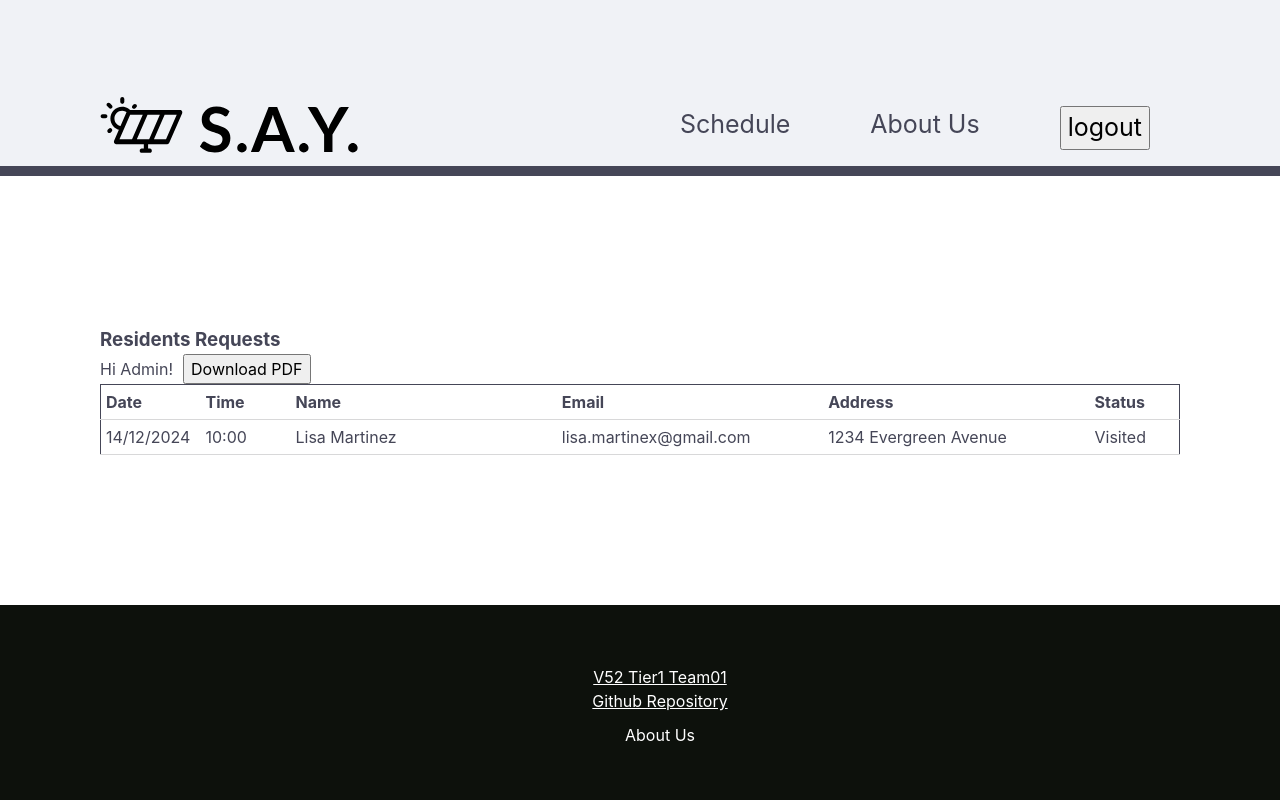
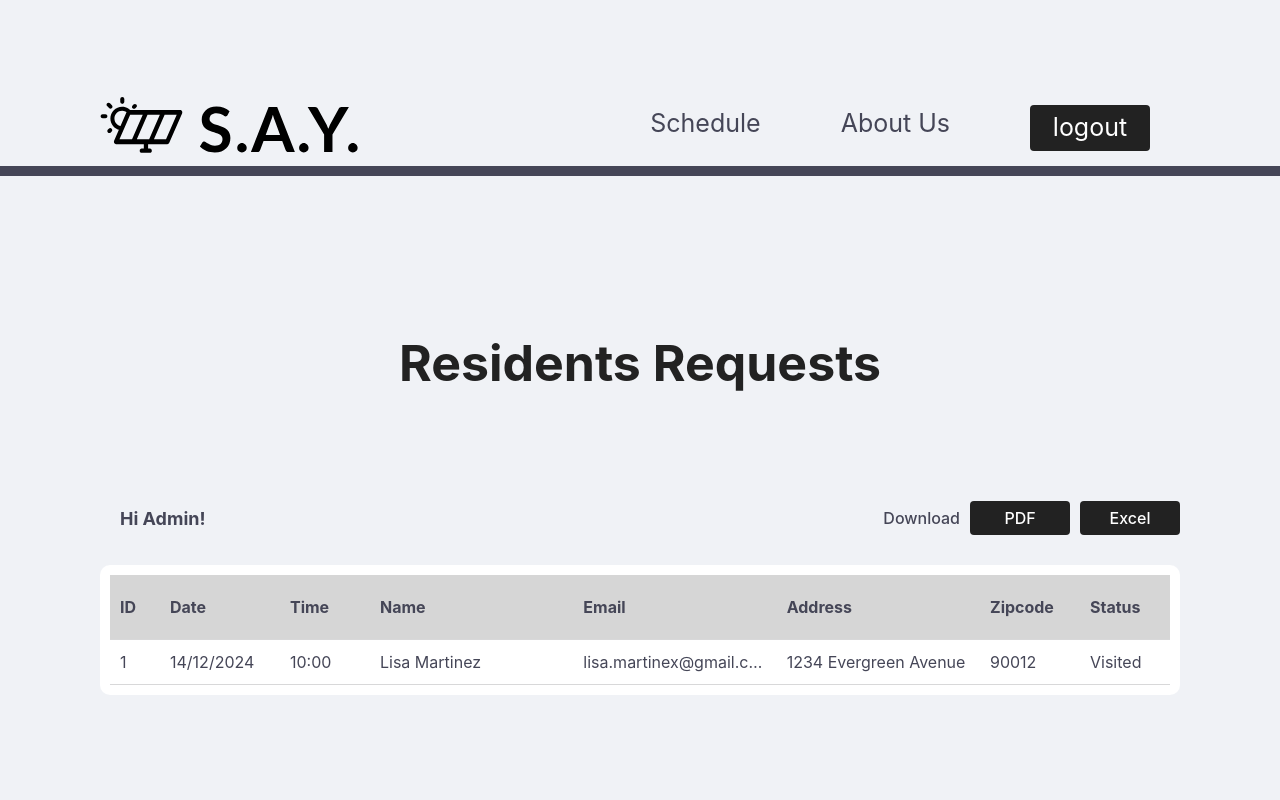
Before and after one commit to chingu-voyages/v52-tier1-team-01, a React (Create React App) app in the folder solarapp/: page /dashboard in a window 1280 px wide. Shown: the top 800 px of the page. Built offline with nearby package versions, Linux system fonts and the light colour scheme.

Commit message:
Update admin design 14nov2024

```diff
--- a/solarapp/src/components/DashboardComponents/DashboardInfo.jsx
+++ b/solarapp/src/components/DashboardComponents/DashboardInfo.jsx
@@ -6,9 +6,11 @@ import '../../styling/dashboard_styling/DashboardInfo.css'
 const DashboardInfo = () => {
   return (
     <div id="dashboardInfo" className="dashboard-info">
-      <span>Hi Admin!</span>
-      <div>
-        <button type="button">Download PDF</button>
+      <span className="greet-message">Hi Admin!</span>
+      <div className="download-wrap">
+        <span>Download</span>
+        <button type="button">PDF</button>
+        <button type="button">Excel</button>
       </div >
     </div >
   );
--- a/solarapp/src/components/DashboardComponents/DashboardTabledisplay.jsx
+++ b/solarapp/src/components/DashboardComponents/DashboardTabledisplay.jsx
@@ -5,25 +5,29 @@ import '../../styling/dashboard_styling/DashboardTabledisplay.css';
 
 const DashboardTabledisplay = () => {
   return (
-    <div id="dashboardTabledisplay">
+    <div id="dashboardTabledisplay" className="dashboard-table-display">
       <table className="dashboard-table">
         <thead>
           <tr>
+            <th scope="col" className="col-title index">ID</th>
             <th scope="col" className="col-title date">Date</th>
             <th scope="col" className="col-title time">Time</th>
             <th scope="col" className="col-title name">Name</th>
             <th scope="col" className="col-title email">Email</th>
             <th scope="col" className="col-title address">Address</th>
+            <th scope="col" className="col-title zip">Zipcode</th>
             <th scope="col" className="col-title status">Status</th>
           </tr>
         </thead>
         <tbody>
           <tr>
+            <td className="col-content index">1</td>
             <td className="col-content date">14/12/2024</td>
             <td className="col-content time">10:00</td>
             <td className="col-content name">Lisa Martinez</td>
             <td className="col-content email">lisa.martinex@gmail.com</td>
             <td className="col-content address">1234 Evergreen Avenue</td>
+            <td className="col-content zip">90012</td>
             <td className="col-content status">Visited</td>
           </tr>
         </tbody>
--- a/solarapp/src/pages/Dashboard.jsx
+++ b/solarapp/src/pages/Dashboard.jsx
@@ -13,7 +13,7 @@ const Dashboard = () => {
       <DashboardHeader />
       <div className="dashboard-content">
         <div className="container">
-          <h3>Residents Requests</h3>
+          <h3 className="title">Residents Requests</h3>
           <div className="info-table-wrapper">
             <DashboardInfo />
             <DashboardTabledisplay />
--- a/solarapp/src/styling/dashboard_styling/Dashboard.css
+++ b/solarapp/src/styling/dashboard_styling/Dashboard.css
@@ -1,3 +1,11 @@
 .dashboard-content {
+  background-color: #F0F2F6;
   padding: 150px 0;
 }
+.dashboard-content h3.title{
+  color: #222;
+  font-size: 50px;
+  font-weight: bold;
+  text-align: center;
+  margin-bottom: 100px;
+}
--- a/solarapp/src/styling/dashboard_styling/DashboardHeader.css
+++ b/solarapp/src/styling/dashboard_styling/DashboardHeader.css
@@ -11,3 +11,12 @@
 #dashboardHeader .header-bar .header-logo{
   filter: invert(1);
 }
+#dashboardHeader button {
+  min-width: 120px;
+  padding:4px 0;
+  background-color: #222;
+  color: #fff;
+  border-radius: 4px;
+  border: none;
+  cursor: pointer;
+}
--- a/solarapp/src/styling/dashboard_styling/DashboardInfo.css
+++ b/solarapp/src/styling/dashboard_styling/DashboardInfo.css
@@ -1,5 +1,26 @@
 .dashboard-info {
   display: flex;
   align-items: center;
+  justify-content: space-between;
   gap: 10px;
+  margin-bottom: 30px;
+  font-weight: 500;
 }
+.dashboard-info .greet-message{
+  padding-inline: 20px;
+  font-weight: bold;
+  font-size: 18px;
+}
+.download-wrap button {
+  min-width: 100px;
+  padding: 5px 0;
+  background-color: #222;
+  color: #fff;
+  border-radius: 4px;
+  border: none;
+  cursor: pointer;
+}
+
+.download-wrap button:first-of-type {
+  margin-inline: 10px;
+}
--- a/solarapp/src/styling/dashboard_styling/DashboardTabledisplay.css
+++ b/solarapp/src/styling/dashboard_styling/DashboardTabledisplay.css
@@ -1,26 +1,39 @@
+.dashboard-table-display {
+  padding: 10px;
+  background-color: #fff;
+  border-radius: 10px;
+}
 .dashboard-table {
   width: 100%;
   border-collapse: collapse ;
   table-layout: fixed;
   border: 1px solid var(--primary);
+  border: none;
 }
 .dashboard-table tr{
   border-bottom: 1px solid #D8D8D9;
 }
 .dashboard-table th{
-  padding: 5px;
+  padding: 20px 10px;
   text-align: left;
+  background-color: #d6d6d6;
 }
 .dashboard-table td {
-  padding: 5px;
+  padding: 10px;
   overflow: hidden;
   text-overflow: ellipsis;
   white-space: nowrap;
 }
-.col-title.date {
-  width: 100px;
+.col-title.index {
+  width: 50px;
 }
 .col-title.time,
 .col-title.status {
   width: 90px;
 }
+.col-title.zip {
+  width: 100px;
+}
+.col-title.date {
+  width: 120px;
+}
```
